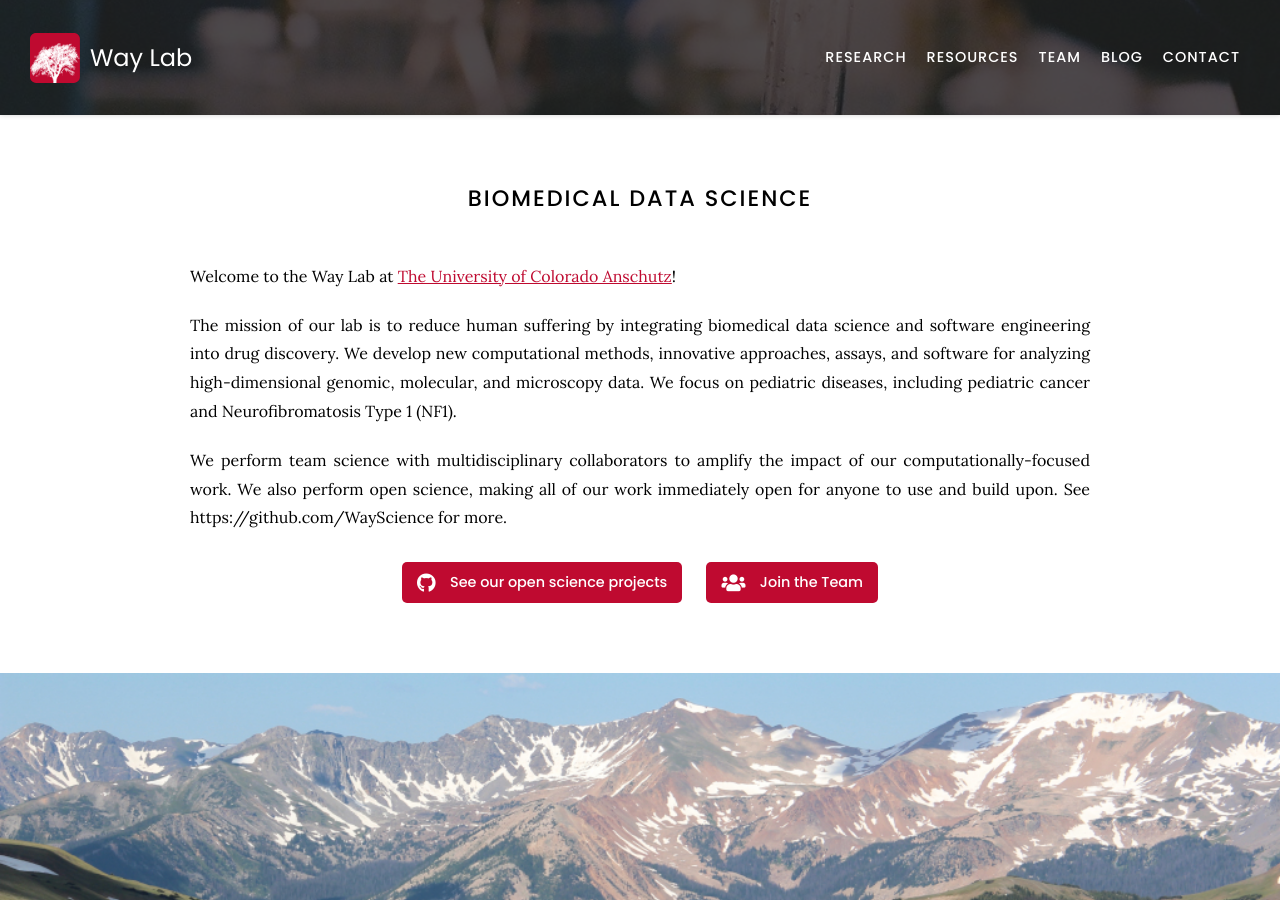
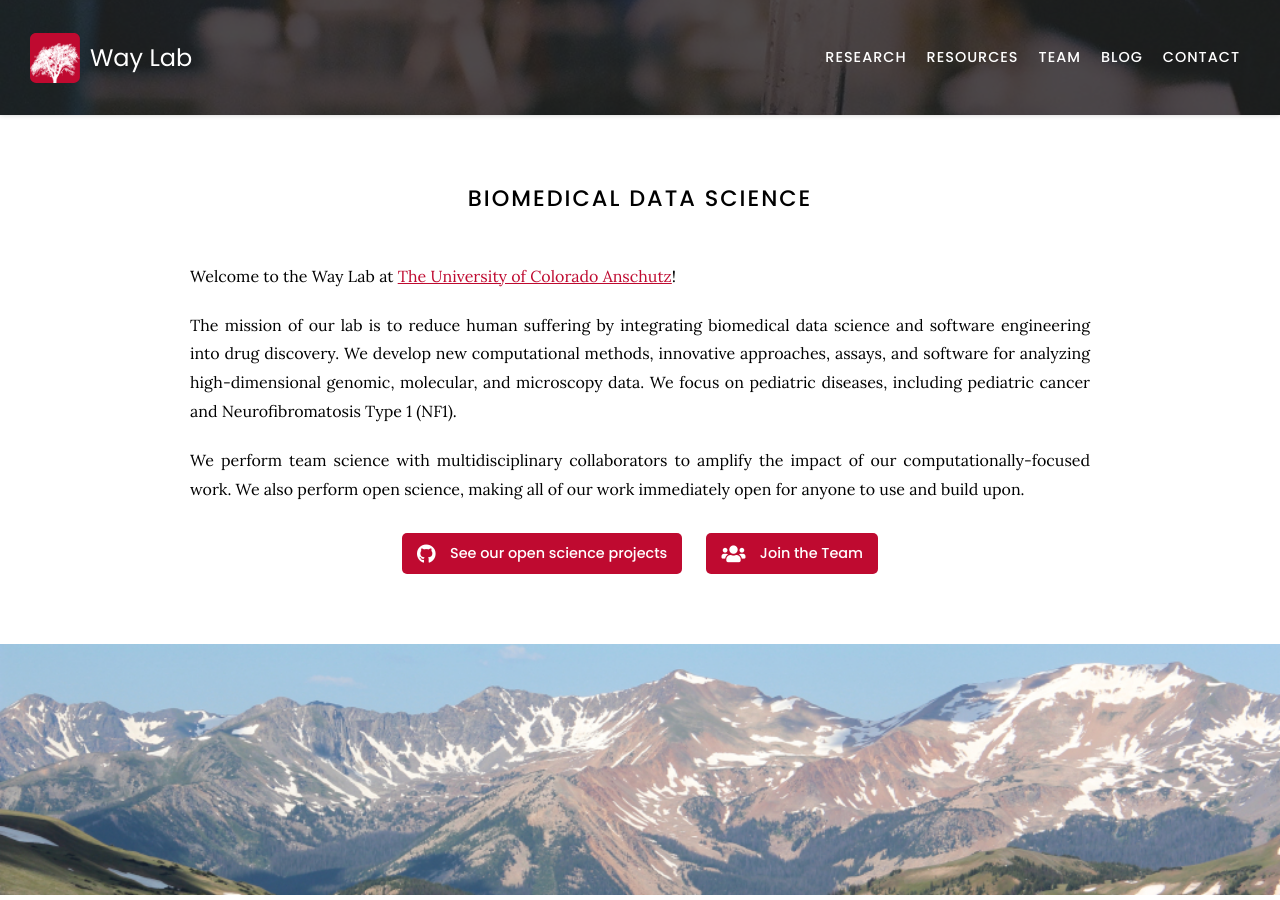
Before and after one commit to WayScience/waysciencelab.com, a Jekyll site: the page built from index.md, in a window 1280 px wide and 900 px high. Built offline with Jekyll 4.4.1, drawn with Linux system fonts in a browser that asks for light colours; nearby versions of some CDN libraries.

Commit message:
remove github link

```diff
--- a/index.md
+++ b/index.md
@@ -12,7 +12,6 @@ We focus on pediatric diseases, including pediatric cancer and Neurofibromatosis
 
 We perform team science with multidisciplinary collaborators to amplify the impact of our computationally-focused work.
 We also perform open science, making all of our work immediately open for anyone to use and build upon.
-See https://github.com/WayScience for more.
 
 {%
   include link.html
```
